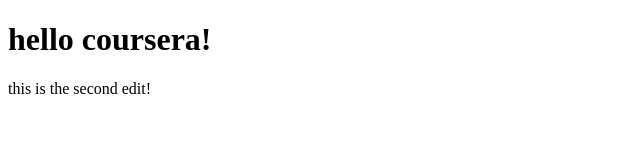
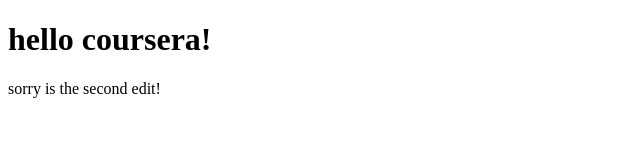
Before and after one commit to jahnaviK64/Coursera-HTML, a plain HTML site: page site/index.html in a window 1280 px wide. Shown: the full height of the page, 0-640 px from the left. Drawn offline with Linux system fonts and the light colour scheme.

Commit message:
test commit

```diff
--- a/site/index.html
+++ b/site/index.html
@@ -8,7 +8,7 @@
 hello coursera!
 </h1>
 <p>
-this is the second edit!
+sorry is the second edit!
 </p>
 </body>
 </html>
```
